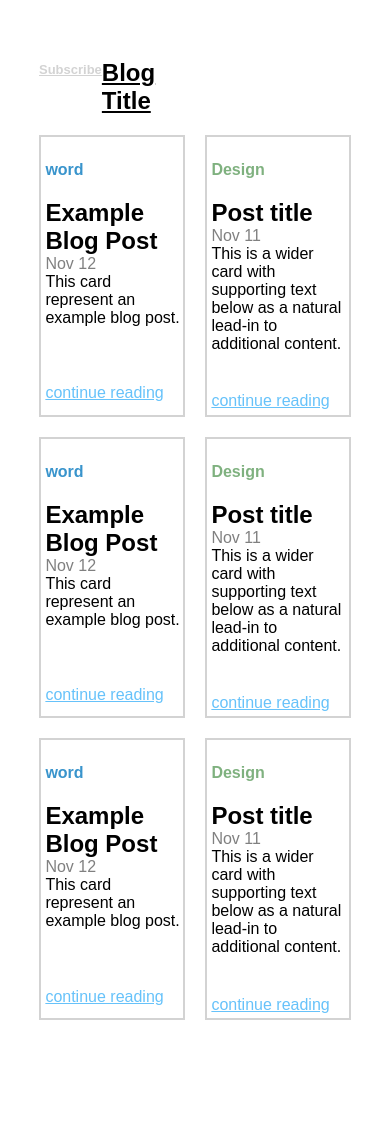
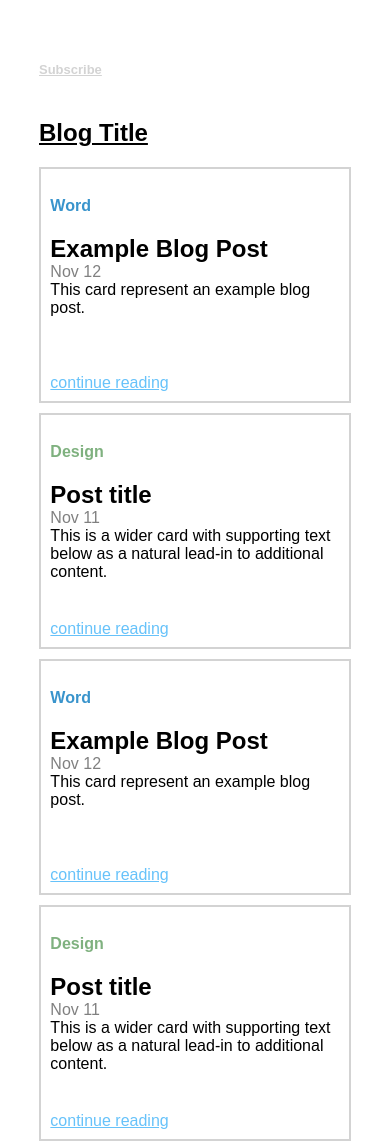
Before and after one commit to EnasELM/first-assignment-Antra, a plain HTML site: page index.HTML in a window 390 px wide. Shown: the top 1141 px of the page. Before the commit the page ends 1059 px from the top, so only its background shows below. Drawn offline with Linux system fonts and the light colour scheme.

Commit message:
add madie query

```diff
--- a/index.HTML
+++ b/index.HTML
@@ -19,7 +19,7 @@
     </nav>
     <section class="card__list">
         <section class="card__container card__container--word">
-            <h4>word</h4>
+            <h4>Word</h4>
             <h2>Example Blog Post</h2>
             <time datetime="2021-11-07">Nov 12</time>
             <p>This card represent an example blog post.</p>
@@ -44,7 +44,7 @@
         </section>
 
         <section class="card__container card__container--word">
-            <h4>word</h4>
+            <h4>Word</h4>
             <h2>Example Blog Post</h2>
             <time datetime="2021-11-07">Nov 12</time>
             <p>This card represent an example blog post.</p>
@@ -68,7 +68,7 @@
         </section>
 
         <section class="card__container card__container--word">
-            <h4>word</h4>
+            <h4>Word</h4>
             <h2>Example Blog Post</h2>
             <time datetime="2021-11-07">Nov 12</time>
             <p>This card represent an example blog post.</p>
--- a/styles/style.css
+++ b/styles/style.css
@@ -1,6 +1,11 @@
+/*import*/
+
 @import url("nav.styles.css");
 @import url("card-list.styles.css");
 @import url("card.styles.css");
+
+/*reset css*/
+
 * {
     box-sizing: border-box;
     font-family: Arial, Helvetica, sans-serif;
@@ -15,3 +20,20 @@ body {
     padding: 5%;
     margin: 5%;
 }
+
+
+/* media */
+
+@media only screen and (max-width: 600px) {
+    .nav {
+        display: flex;
+        flex-direction: column;
+    }
+    .card__list {
+        width: 100%;
+        margin: 0 auto;
+        display: grid;
+        grid-template-columns: 1fr;
+        grid-gap: 10px;
+    }
+}
```
